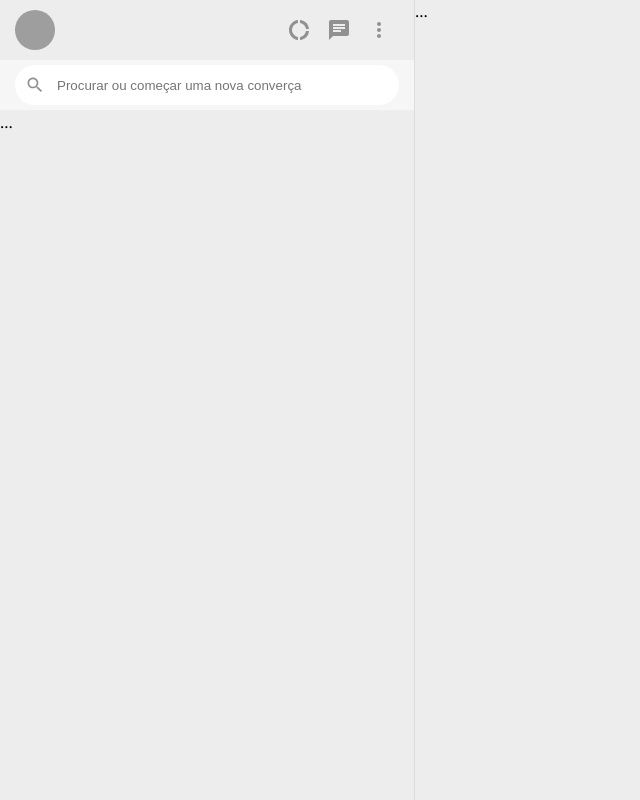
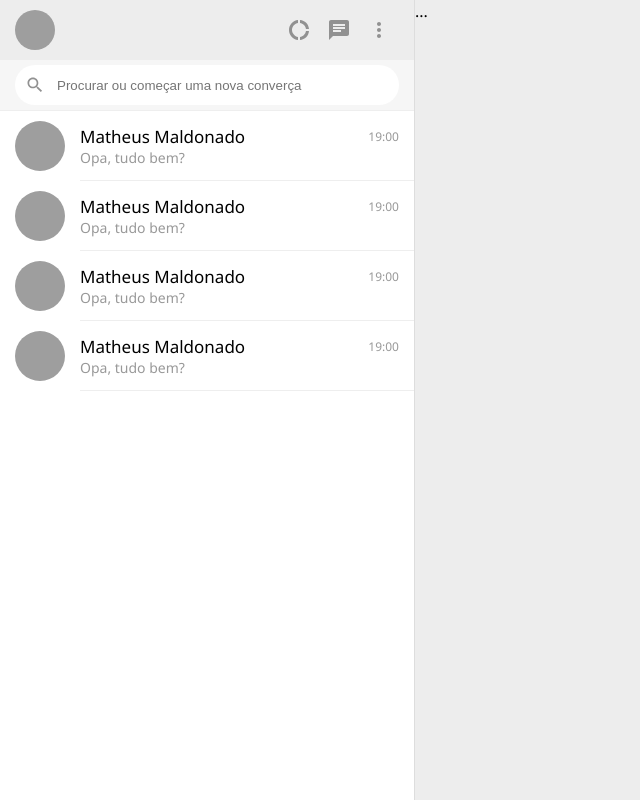
Before and after one commit to malldonado/whatsapp-react.js, a React (Create React App) app: page / in a window 1280 px wide. Shown: the whole page, without its empty margins (0-640 px from the left). Built offline with nearby package versions, Linux system fonts and the light colour scheme; grey boxes are pictures that could not be loaded.

Commit message:
Add files via upload

```diff
--- a/src/App.css
+++ b/src/App.css
@@ -74,6 +74,12 @@ header {
   margin-left: 10px;
 }
 
+.chatlist {
+  flex: 1;
+  background-color: #fff;
+  overflow-y: auto;
+}
+
 .contentarea {
 
 }
--- a/src/App.js
+++ b/src/App.js
@@ -1,5 +1,7 @@
-import React from 'react';
+import React, {useState, useEffect} from 'react';
 import './App.css';
+
+import ChatListItem from './components/ChatListItem';
 
 import DonutLargeIcon from '@material-ui/icons/DonutLarge';
 import ChatIcon from '@material-ui/icons/Chat';
@@ -7,6 +9,9 @@ import MoreVertIcon from '@material-ui/icons/MoreVert';
 import SearchIcon from '@material-ui/icons/Search';
 
 export default() => {
+
+  const [chatlist, setChatlist] = useState([{},{},{},{}]);
+
   return (
     <div className='app-window'>
       <div className='sidebar'>
@@ -30,7 +35,13 @@ export default() => {
             <input type="search" placeholder='Procurar ou começar uma nova converça'/>
           </div>
         </div>
-        <div className='chatlist'>...</div>
+        <div className='chatlist'>
+          {chatlist.map((item, key)=> (
+            <ChatListItem
+              key={key}
+            />
+          ))}
+        </div>
       </div>
       <div className='contentArea'>
         ...
--- /dev/null
+++ b/src/components/ChatListItem.css
@@ -0,0 +1,57 @@
+.chatListItem {
+    display: flex;
+    cursor: pointer;
+    align-items: center;
+    height: 70px;
+}
+
+.chatListItem--avatar {
+    width: 50px;
+    height: 50px;
+    border-radius: 50%;
+    margin-left: 15px;
+}
+
+.chatListItem--lines {
+    flex: 1;
+    height: 100%;
+    display: flex;
+    flex-direction: column;
+    justify-content: center;
+    border-bottom: 1px solid #eee;
+    padding-right: 15px;
+    margin-left: 15px;
+    flex-wrap: wrap;
+    min-width: 0;
+}
+
+.chatListItem--line {
+    display: flex;
+    justify-content: space-between;
+    align-items: center;
+    width: 100%;
+}
+
+.chatListItem--name {
+    font-size: 17px;
+    color: #000;
+}
+
+.chatListItem--date {
+    font-size: 12px;
+    color: #999;
+}
+
+.chatListItem--lastMsg {
+    font-size: 14px;
+    color: #999;
+    display: flex;
+    width: 100%;
+}
+
+.chatListItem--lastMsg p {
+    overflow: hidden;
+    white-space: nowrap; /*no line block */
+    text-overflow: ellipsis;
+    margin: 0;
+}
--- /dev/null
+++ b/src/components/ChatListItem.js
@@ -0,0 +1,21 @@
+import React from 'react';
+import './ChatListItem.css';
+
+export default () => {
+    return (
+        <div className="chatListItem">
+            <img className="chatListItem--avatar" src="https://www.w3schools.com/howto/img_avatar2.png" alt=""/>
+            <div className="chatListItem--lines">
+                <div className="chatListItem--line">
+                    <div className="chatListItem--name">Matheus Maldonado</div>
+                    <div className="chatListItem--date">19:00</div>
+                </div>
+                <div className="chatListItem--line">
+                    <div className="chatListItem--lastMsg">
+                        <p>Opa, tudo bem?</p>
+                    </div>
+                </div>
+            </div>
+        </div>
+    );
+}
```
Also changed, not shown: package.json (line endings or trailing spaces), public/index.html (line endings or trailing spaces), public/manifest.json, public/robots.txt, src/index.js (line endings or trailing spaces), src/reportWebVitals.js (line endings or trailing spaces), 2 other files (tests, documents, lock files or other folders).
